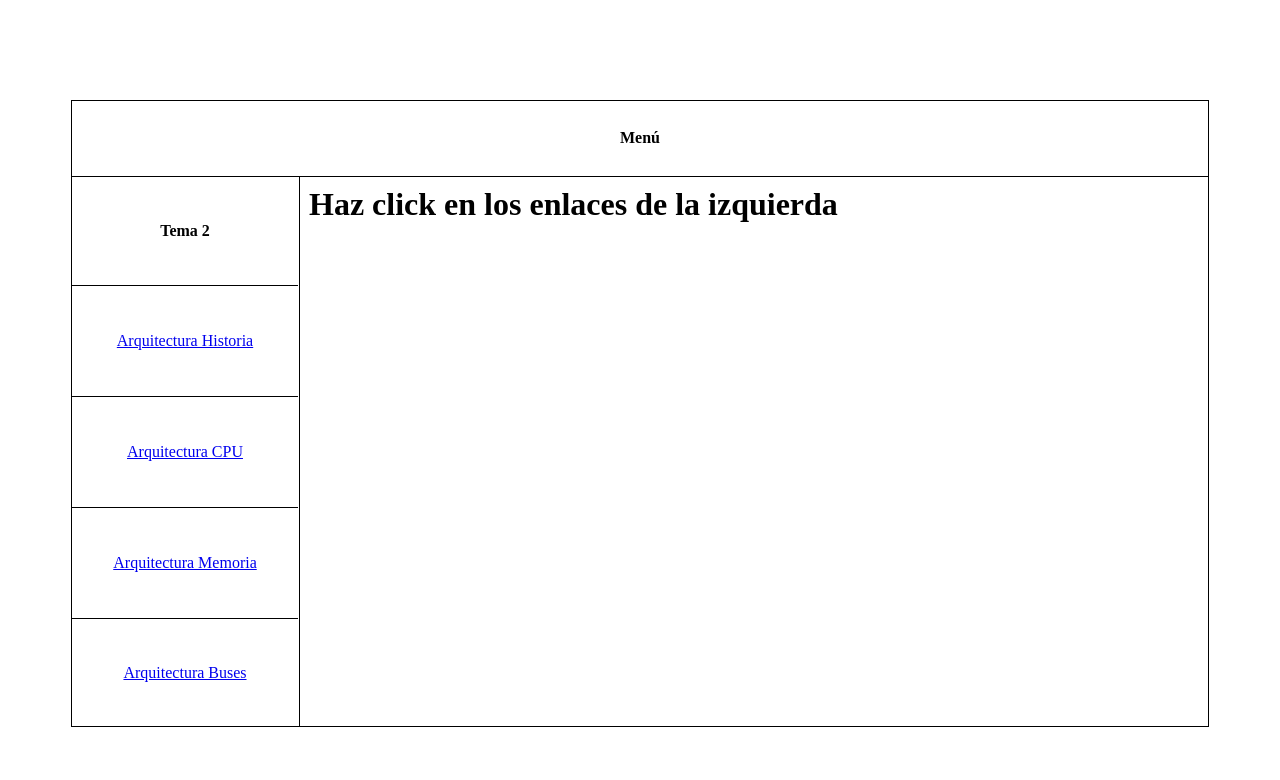
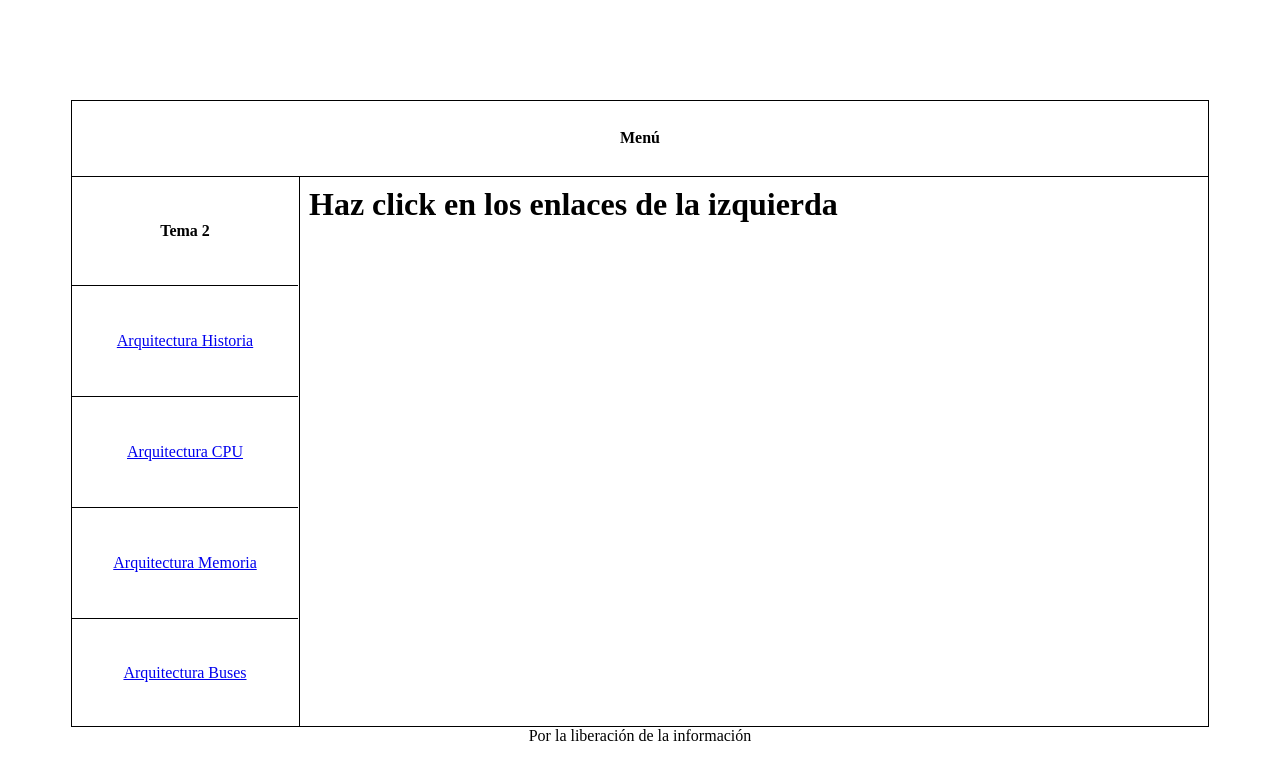
Before and after one commit to 4rchgu1n/paginaIvens, a plain HTML site: page index.html in a window 1280 px wide. Drawn offline with Linux system fonts and the light colour scheme.

Commit message:
Added caption

```diff
--- a/index.html
+++ b/index.html
@@ -39,6 +39,7 @@
                 <iframe src="default.html" name="macro" frameborder="0"></iframe>
             </td>
         </tr>
+        <caption style="caption-side: bottom;">Por la liberación de la información</caption>
     </table>
 </body>
 </html>
```
